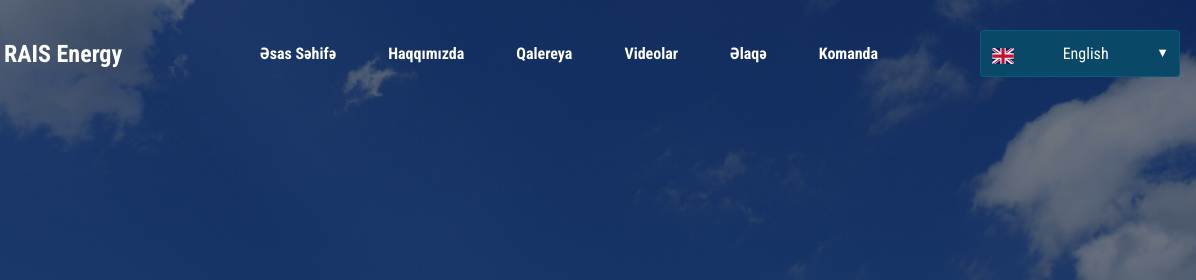
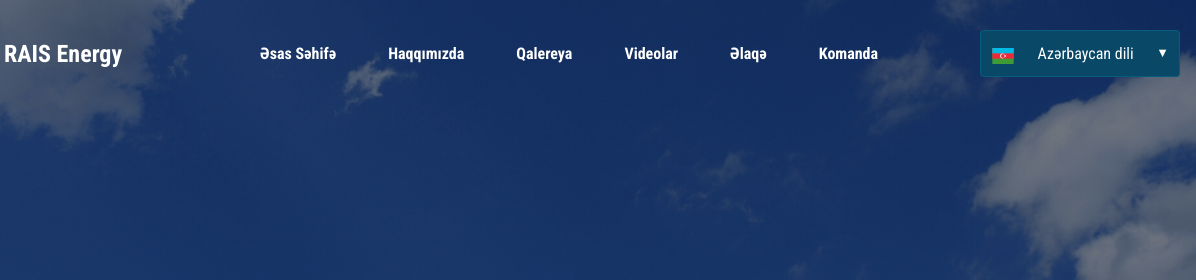
Before and after one commit to smth-rais/smth-rais.github.io, a plain HTML site: page index.html in a window 1280 px wide. Shown: the top 280 px of the page, 84-1280 px from the left. Drawn offline with Linux system fonts and the light colour scheme.

Commit message:
Update index.html

```diff
--- a/index.html
+++ b/index.html
@@ -40,9 +40,9 @@
         <div class="language-switcher">
             <div class="current-lang" id="currentLang">
                 <div class="flag">
-                    <img src="img/en.svg" alt="English" width="24" height="16">
+                    <img src="img/az.svg" alt="Azərbaycan dili" width="24" height="16">
                 </div>
-                <span>English</span>
+                <span>Azərbaycan dili</span>
             </div>
             <div class="lang-options">
                 <div class="option" data-lang="az">
```
